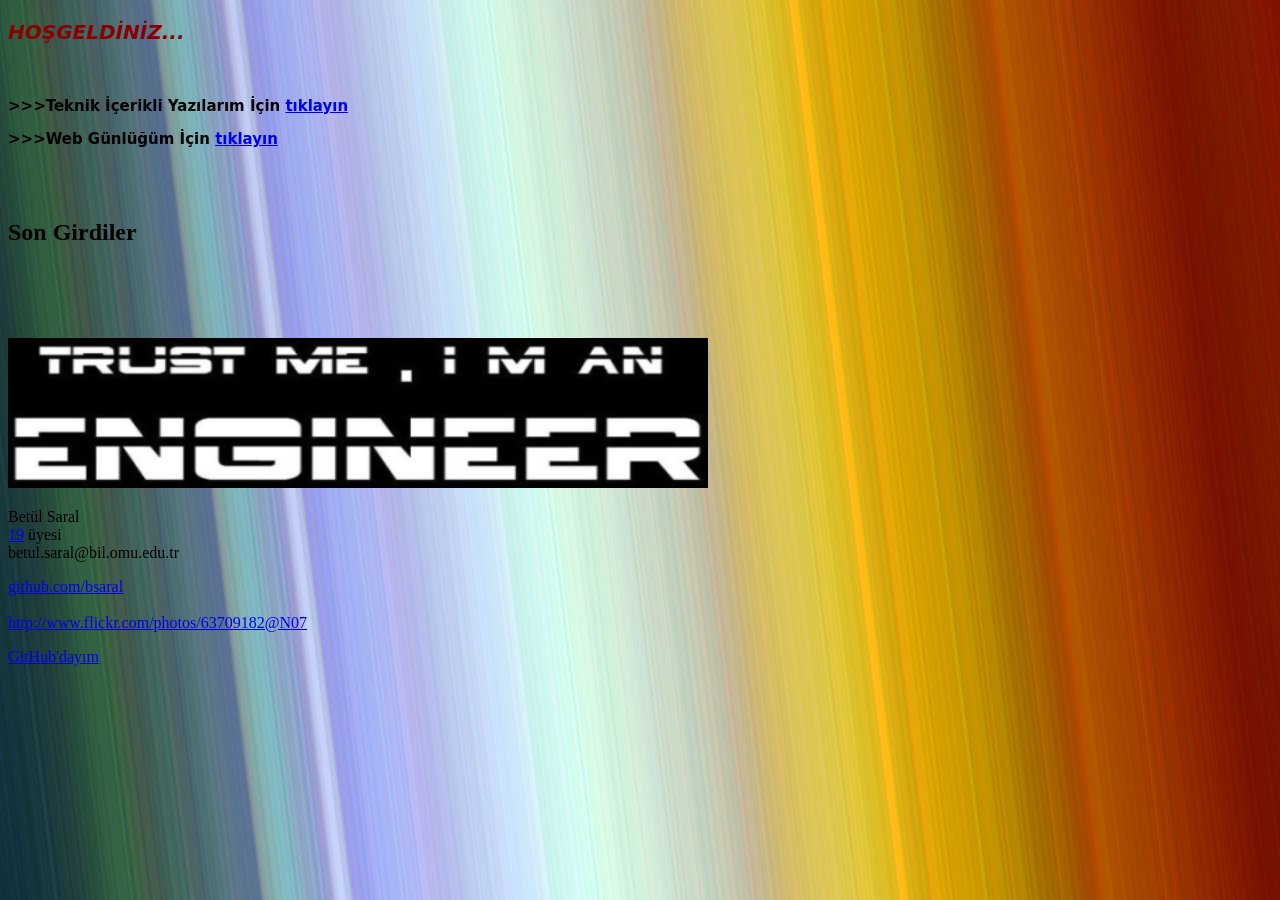
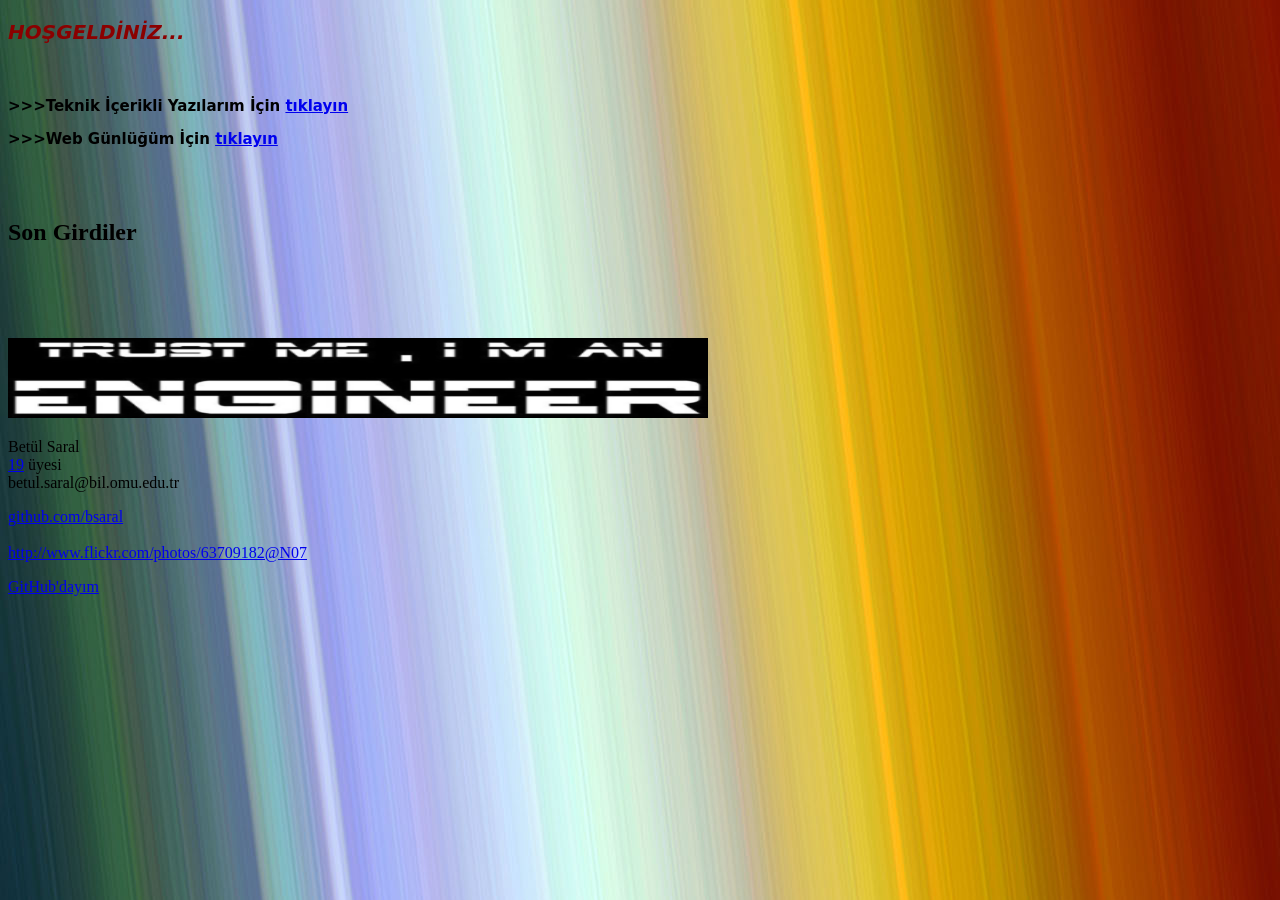
Before and after one commit to VuralAcar/bsaral.github.com, a Jekyll site: the page built from index.html, in a window 1280 px wide. Built offline with Jekyll 4.4.1, drawn with Linux system fonts in a browser that asks for light colours.

Commit message:
resimler

```diff
--- a/index.html
+++ b/index.html
@@ -21,6 +21,6 @@ title: ---bsaral---
 <br>
 <br>
 <br>
-  <img src ="/images/banner3.png" width="700 " height="150"/>
+  <img src ="/images/banner3.png" width="700 " height="80"/>
 
 </div>
```
